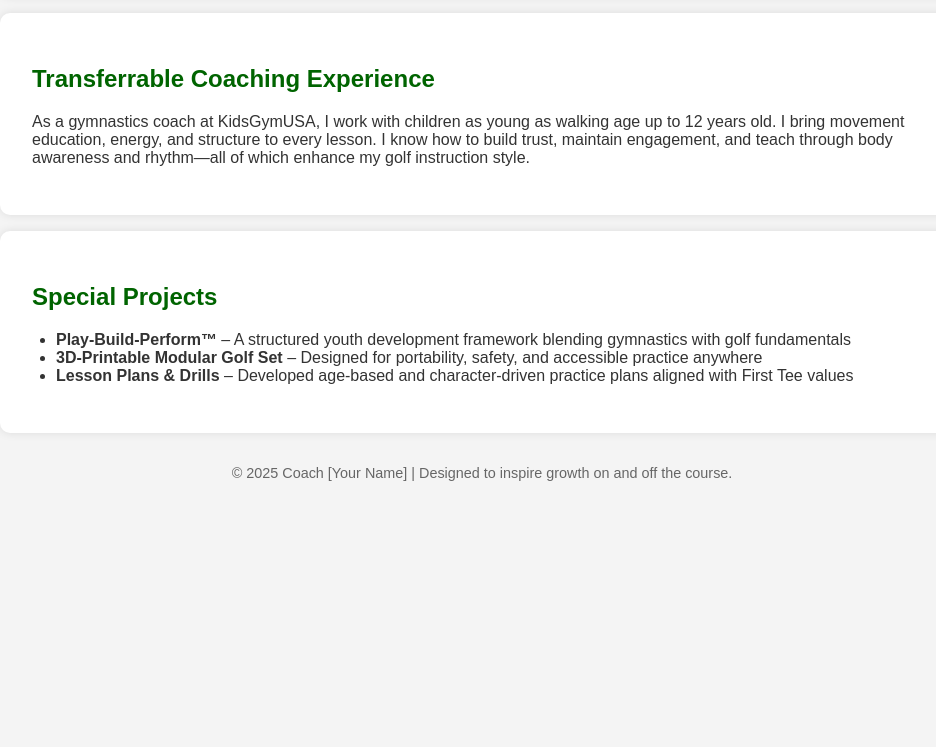
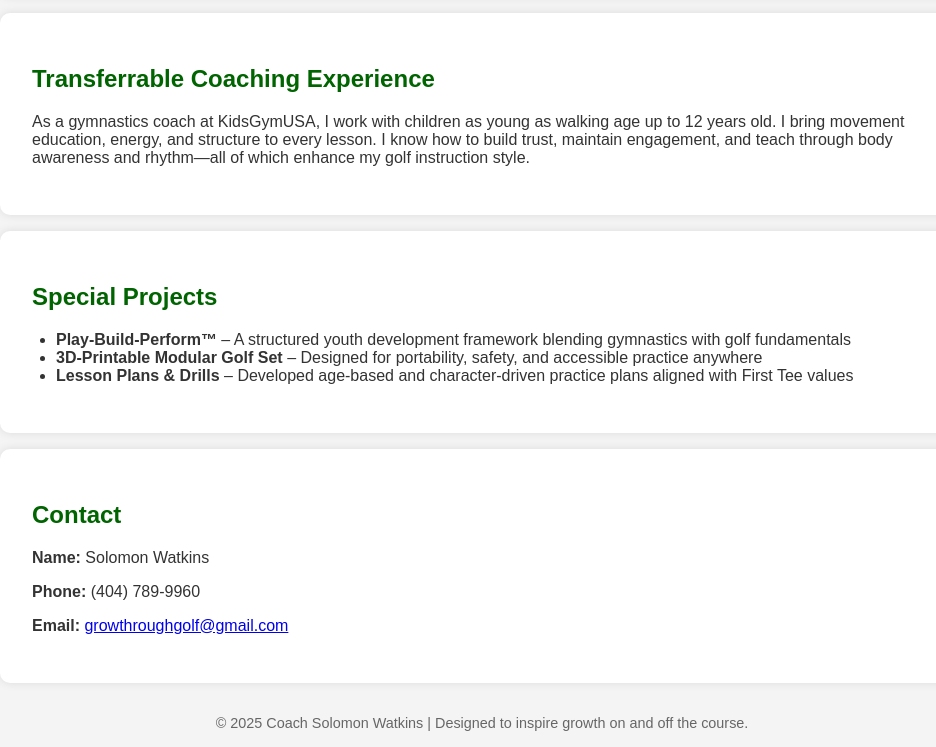
Before and after one commit to wizelements/growthroughgolf, a plain HTML site: page index.html in a window 1280 px wide. Shown: the part 902-1649 px from the top of the page, without its empty margins (158-1094 px from the left). Before the commit the page ends 1399 px from the top, so only its background shows below. Drawn offline with Linux system fonts and the light colour scheme.

Commit message:
Full revamp

```diff
--- a/index.html
+++ b/index.html
@@ -85,8 +85,15 @@
     </ul>
   </section>
 
+  <section class="section">
+    <h2>Contact</h2>
+    <p><strong>Name:</strong> Solomon Watkins</p>
+    <p><strong>Phone:</strong> (404) 789-9960</p>
+    <p><strong>Email:</strong> <a href="mailto:growthroughgolf@gmail.com">growthroughgolf@gmail.com</a></p>
+  </section>
+
   <footer>
-    &copy; 2025 Coach [Your Name] | Designed to inspire growth on and off the course.
+    &copy; 2025 Coach Solomon Watkins | Designed to inspire growth on and off the course.
   </footer>
 </body>
 </html>
```
